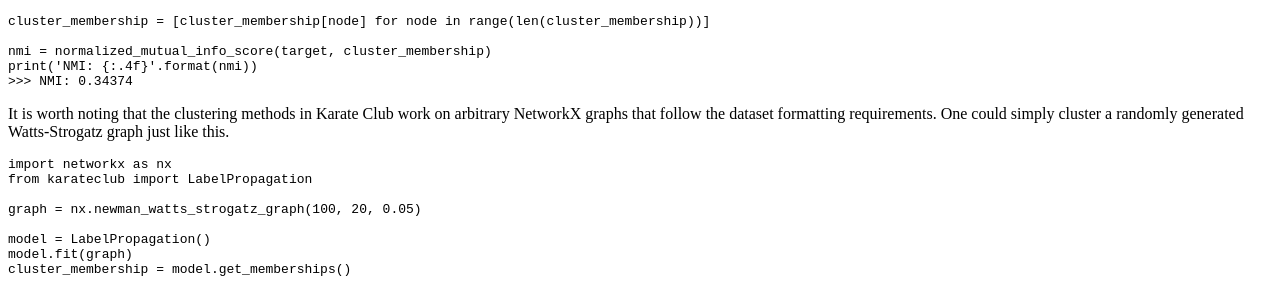
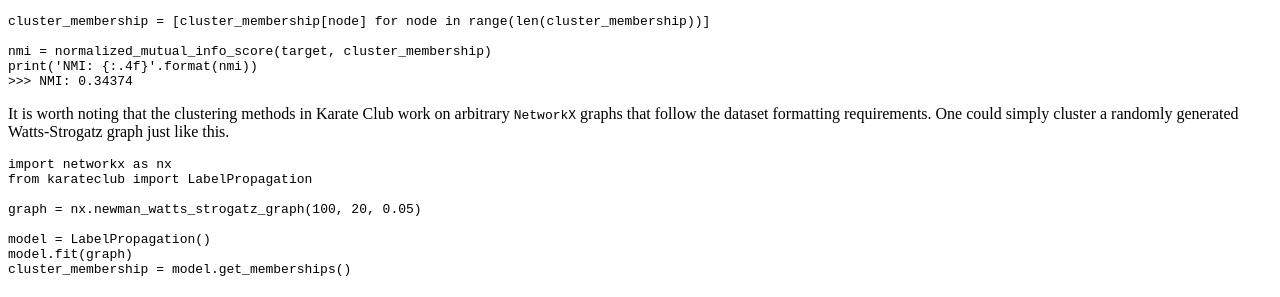
Before and after one commit to benedekrozemberczki/karateclub, a Sphinx documentation site: the page built from docs/source/notes/introduction.rst, in a window 1280 px wide and 900 px high, scrolled down 2195 px. Shown: the part 155-452 px from the top of the window. Built offline with Sphinx 7.4.7 and the Read the Docs theme 2.0.0, drawn with Linux system fonts in a browser that asks for light colours; pages that are not in the unit, such as notebooks, are missing from menus.

```diff
--- a/docs/source/notes/introduction.rst
+++ b/docs/source/notes/introduction.rst
@@ -103,7 +103,7 @@ We use the ground truth about the cluster memberships for calculating the NMI.
     print('NMI: {:.4f}'.format(nmi))
     >>> NMI: 0.34374
 
-It is worth noting that the clustering methods in Karate Club work on arbitrary NetworkX graphs that follow the
+It is worth noting that the clustering methods in Karate Club work on arbitrary ``NetworkX`` graphs that follow the
 dataset formatting requirements. One could simply cluster a randomly generated Watts-Strogatz graph just like this.
 
 .. code-block:: python
```
